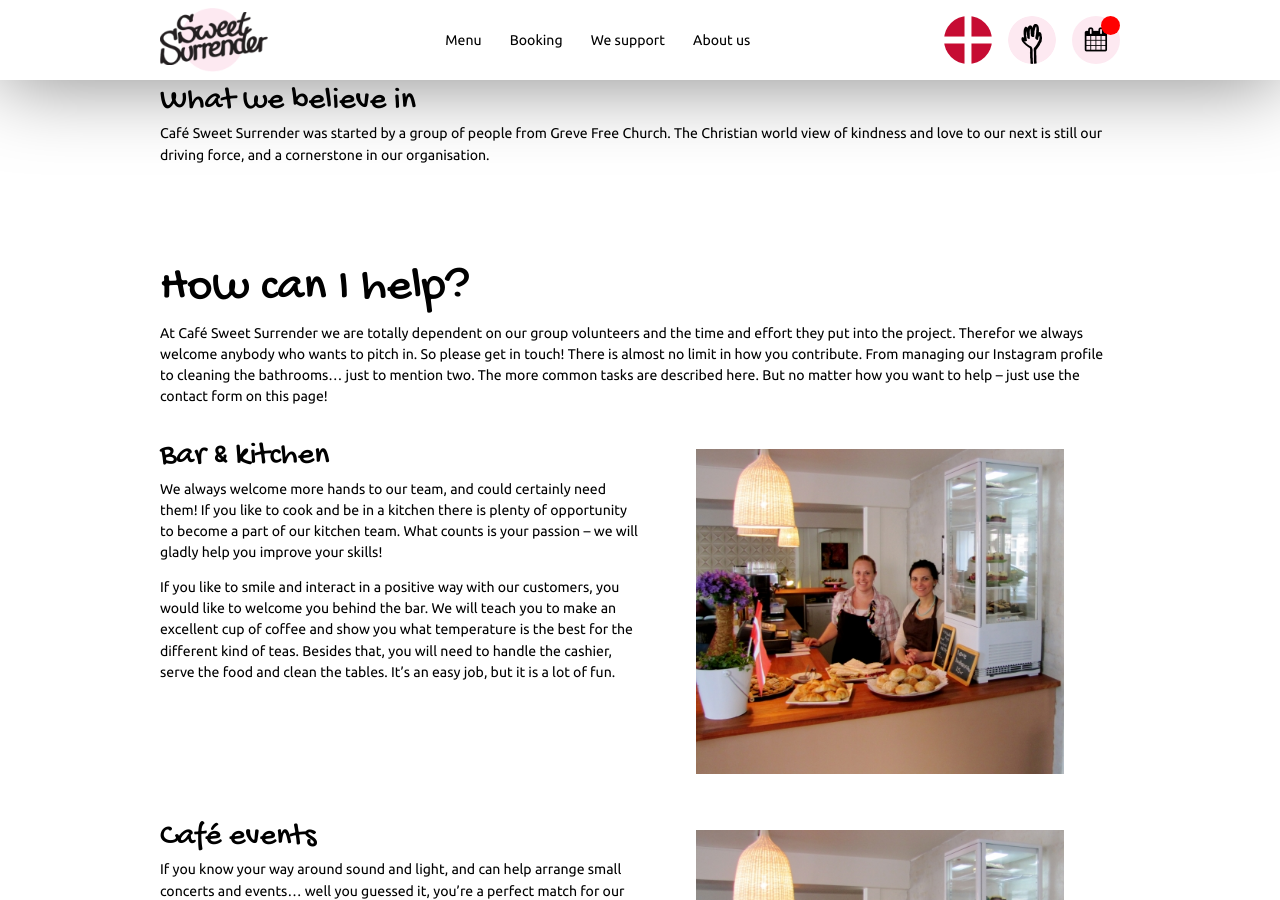
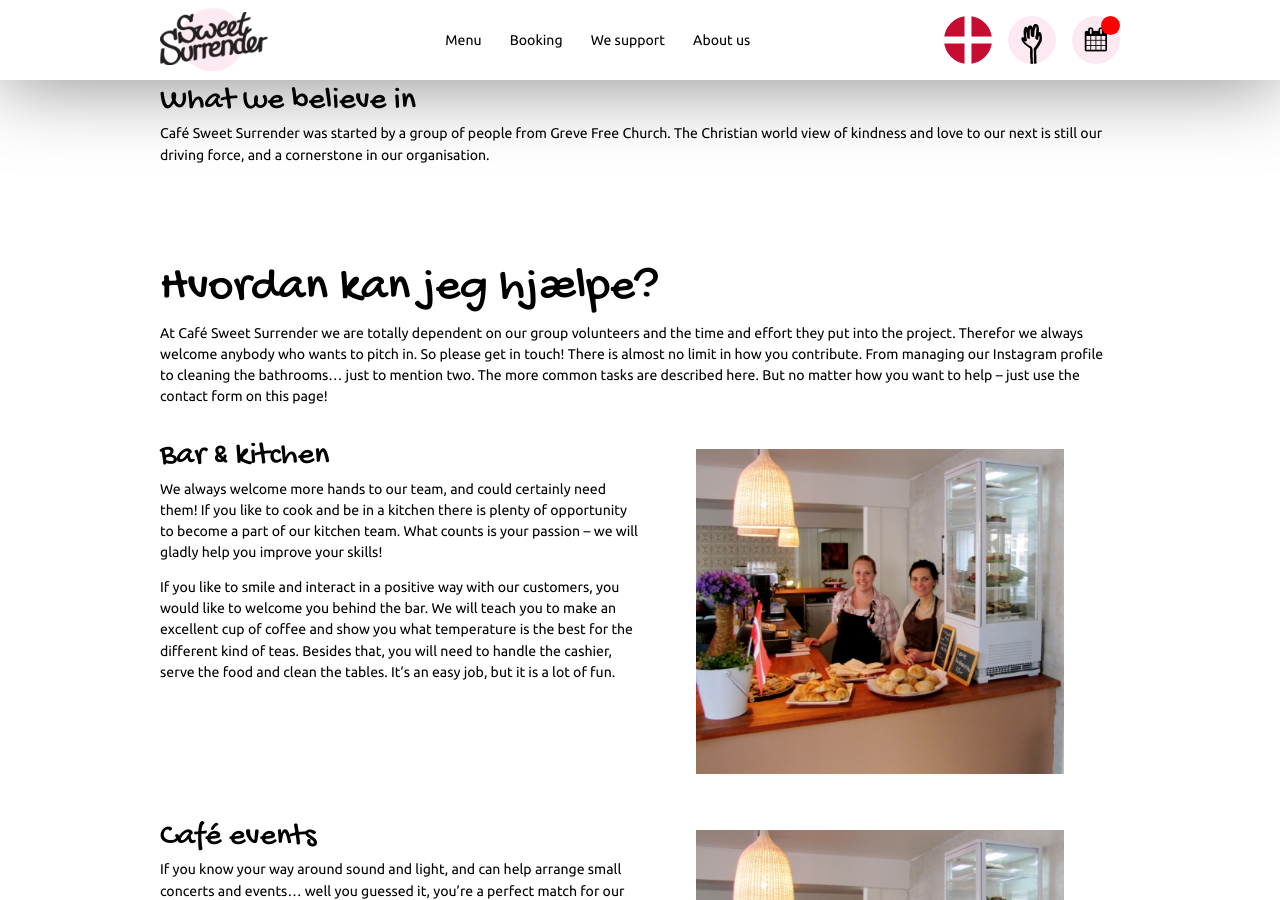
Before and after one commit to sweetsurrenderdk/sweetsurrenderdk.github.io, a Jekyll site: the page built from content/en/75fb3bd6e8d858ca23300c720820d60467289a46.md, in a window 1280 px wide and 900 px high, scrolled down 1117 px. Built offline with Jekyll 4.4.1, drawn with Linux system fonts in a browser that asks for light colours.

Commit message:
Commit from HashBrown CMS

```diff
--- a/content/en/75fb3bd6e8d858ca23300c720820d60467289a46.md
+++ b/content/en/75fb3bd6e8d858ca23300c720820d60467289a46.md
@@ -15,7 +15,7 @@ sections:
             target: _self
         text: "Most people would say that we are a children friendly, non-profit café that wants to give all its visitors a break from the turmoil of everyday life by serving high-standard coffee and tea, affordable and proper meal and a warm smile.\n\nBut we are also a group of warm hearted volunteers from all parts of the world, that work together to make the café the biggest hit possible. Because every profit made and all our tips are send directly to a worthy cause. Thankfully this common goal also makes us good friends and a happy bunch to be with at the same time.\n\n### Non-profit\n\nOver the course of time Café Sweet Surrender has donated all its profit to organisations that help people in a more direct way then we can. If you want to see who has benefited from our support, you can find a list here on the homepage. And if you want to help us help more people – just buy two coffees instead on one the next time you drop by.\n\n### What we believe in\n\nCafé Sweet Surrender was started by a group of people from Greve Free Church. The Christian world view of kindness and love to our next is still our driving force, and a cornerstone in our organisation."
     -
-        heading: 'How can I help?'
+        heading: 'Hvordan kan jeg hjælpe?'
         textBlocks:
             -
                 text: 'At Café Sweet Surrender we are totally dependent on our group volunteers and the time and effort they put into the project. Therefor we always welcome anybody who wants to pitch in. So please get in touch! There is almost no limit in how you contribute. From managing our Instagram profile to cleaning the bathrooms… just to mention two. The more common tasks are described here. But no matter how you want to help – just use the contact form on this page!'
```
